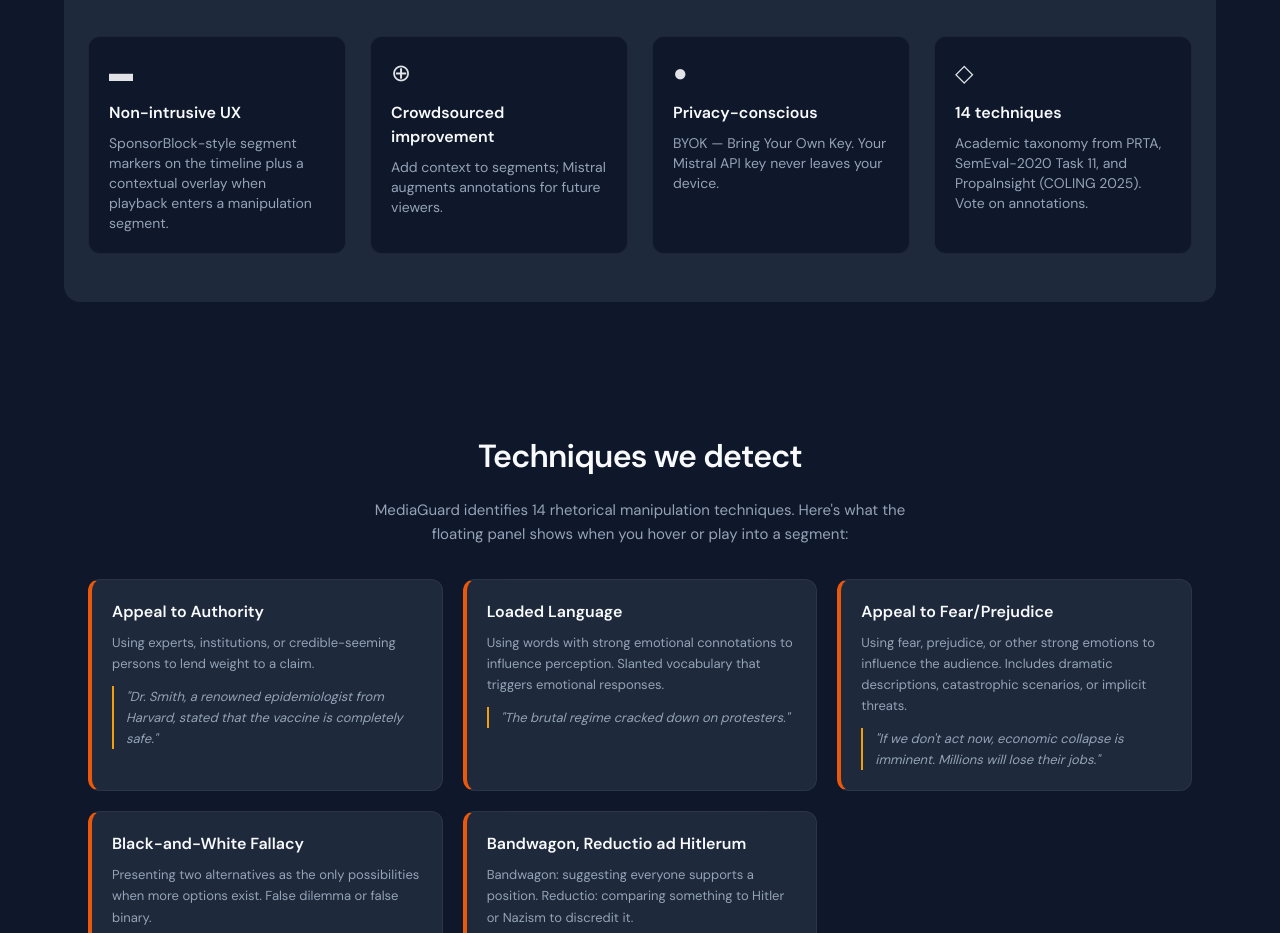
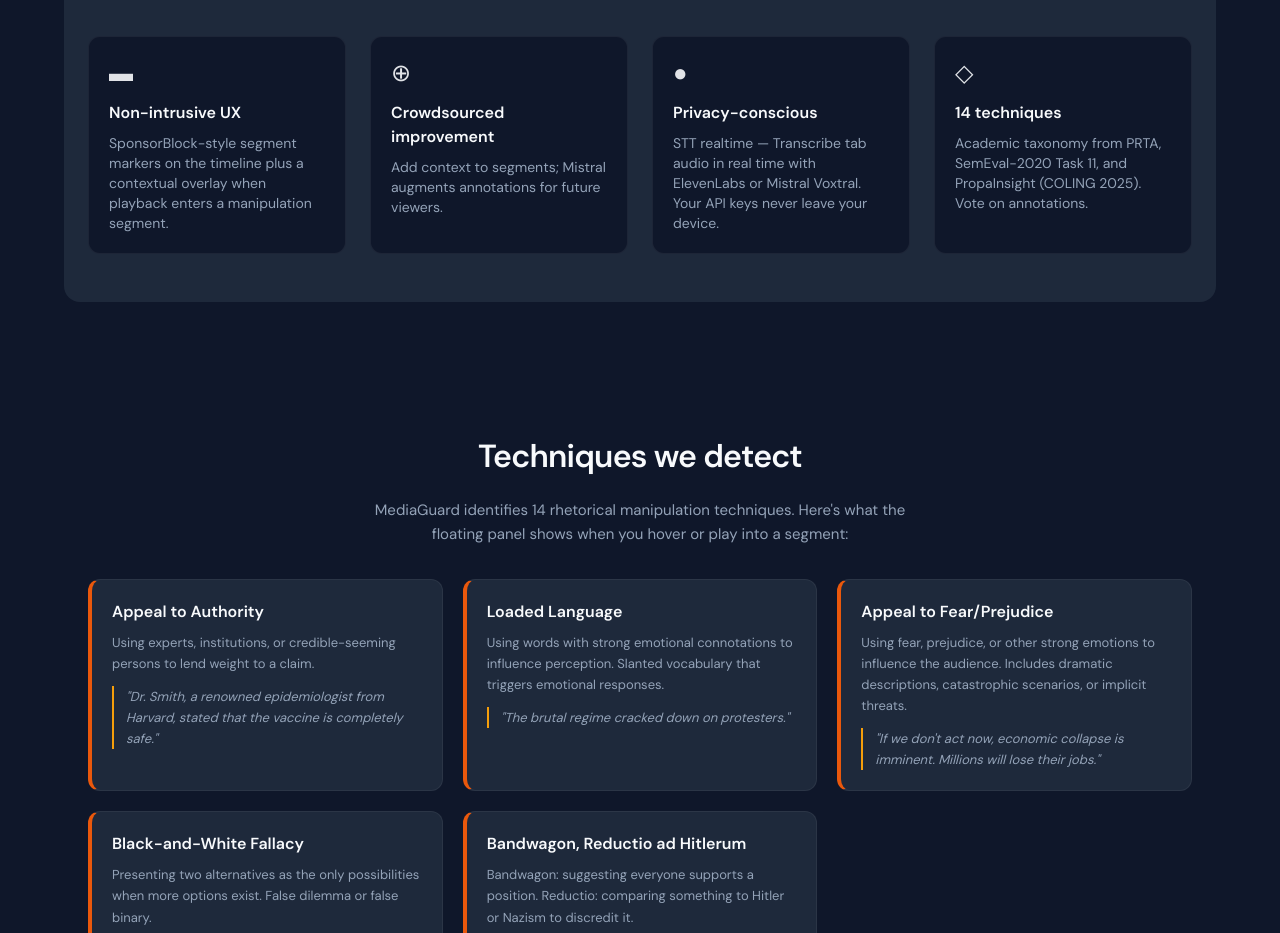
Before and after one commit to antoineFrau/media-guard, an Astro site in the folder web/: page / in a window 1280 px wide. Shown: the part 1680-2613 px from the top of the page. Built offline with nearby package versions, Linux system fonts and the light colour scheme; Astro itself is replaced by a stand-in of ours.

Commit message:
Update feature description for privacy-conscious feature to include real-time transcription capabilities.

```diff
--- a/web/src/components/Features.astro
+++ b/web/src/components/Features.astro
@@ -12,7 +12,7 @@ const features = [
 	},
 	{
 		title: 'Privacy-conscious',
-		desc: 'BYOK — Bring Your Own Key. Your Mistral API key never leaves your device.',
+		desc: 'STT realtime — Transcribe tab audio in real time with ElevenLabs or Mistral Voxtral. Your API keys never leave your device.',
 		icon: 'lock',
 	},
 	{
```
